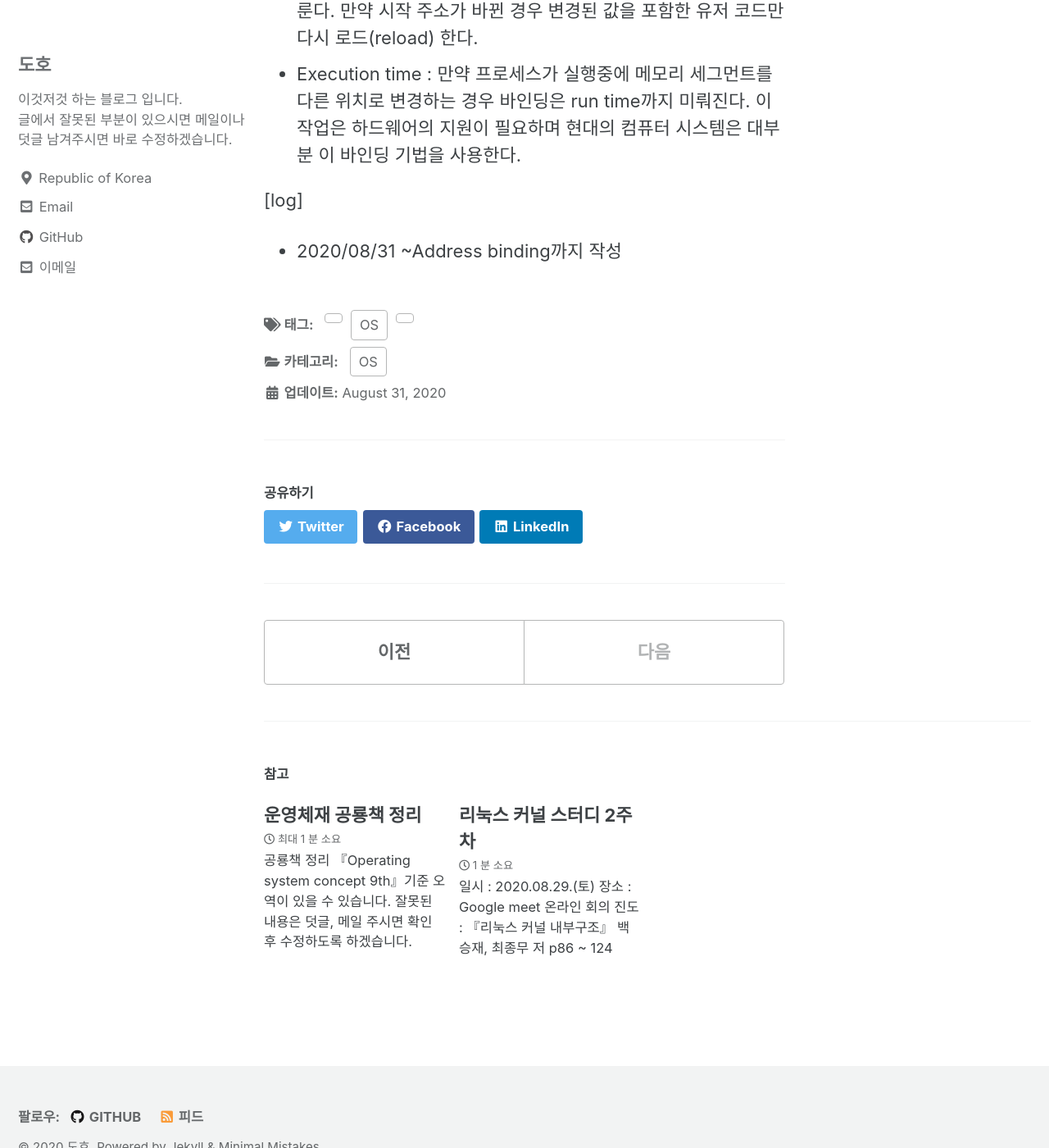
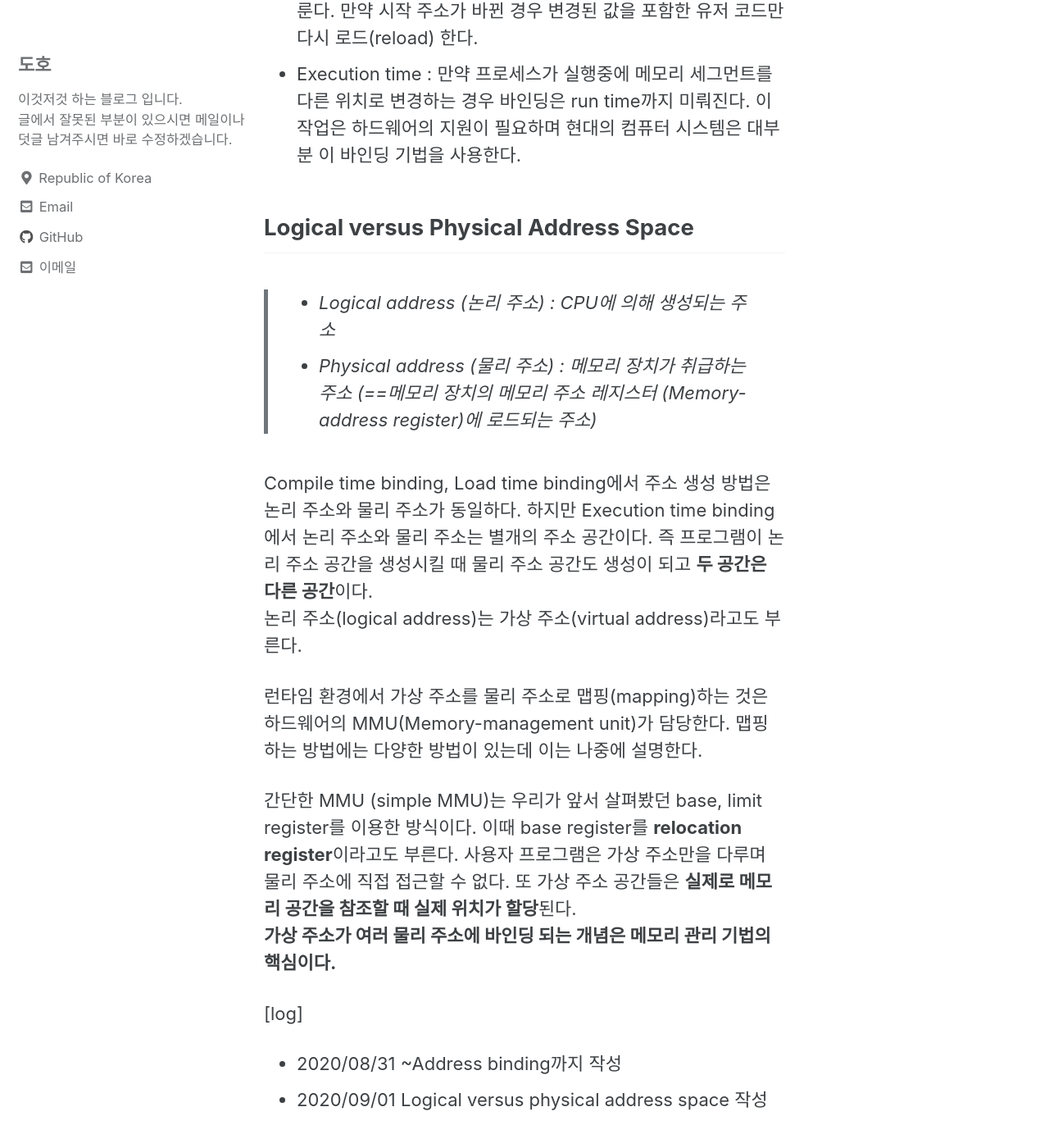
Before and after one commit to LeeDongHo/LeeDongHo.github.io, a Jekyll site: the page built from _posts/2020-08-31-ch8-background.md, in a window 1280 px wide and 1400 px high, scrolled down 3891 px. Shown: the whole window at 82% size. Built offline with Jekyll 4.4.1, drawn with Linux system fonts in a browser that asks for light colours; cached includes are drawn as plain includes.

Commit message:
local and physical memory addr

```diff
--- a/_posts/2020-08-31-ch8-background.md
+++ b/_posts/2020-08-31-ch8-background.md
@@ -71,7 +71,20 @@ base, limit 레지스터는 오직 운영체제의 특권 명령(privileged inst
 * Load time : compile time에 메모리의 시작 위치를 모르는 경우 컴파일러는 상대적 위치를 생성하고 바인딩을 load time까지 미룬다. 만약 시작 주소가 바뀐 경우 변경된 값을 포함한 유저 코드만 다시 로드(reload) 한다.
 * Execution time : 만약 프로세스가 실행중에 메모리 세그먼트를 다른 위치로 변경하는 경우 바인딩은 run time까지 미뤄진다. 이 작업은 하드웨어의 지원이 필요하며 현대의 컴퓨터 시스템은 대부분 이 바인딩 기법을 사용한다.
 
+## Logical versus Physical Address Space
+> * Logical address (논리 주소) : CPU에 의해 생성되는 주소
+> * Physical address (물리 주소) : 메모리 장치가 취급하는 주소 (==메모리 장치의 메모리 주소 레지스터 (Memory-address register)에 로드되는 주소)
 
+Compile time binding, Load time binding에서 주소 생성 방법은 논리 주소와 물리 주소가 동일하다. 하지만 Execution time binding에서 논리 주소와 물리 주소는 별개의 주소 공간이다. 즉 프로그램이 논리 주소 공간을 생성시킬 때 물리 주소 공간도 생성이 되고 **두 공간은 다른 공간**이다.
+논리 주소(logical address)는 가상 주소(virtual address)라고도 부른다.
+
+
+런타임 환경에서 가상 주소를 물리 주소로 맵핑(mapping)하는 것은 하드웨어의 MMU(Memory-management unit)가 담당한다. 맵핑 하는 방법에는 다양한 방법이 있는데 이는 나중에 설명한다.
+
+간단한 MMU (simple MMU)는 우리가 앞서 살펴봤던 base, limit register를 이용한 방식이다. 이때 base register를 **relocation register**이라고도 부른다.
+사용자 프로그램은 가상 주소만을 다루며 물리 주소에 직접 접근할 수 없다. 또 가상 주소 공간들은 **실제로 메모리 공간을 참조할 때 실제 위치가 할당**된다.
+**가상 주소가 여러 물리 주소에 바인딩 되는 개념은 메모리 관리 기법의 핵심이다.**
 
 [log]
 - 2020/08/31 ~Address binding까지 작성
+- 2020/09/01 Logical versus physical address space 작성
```
